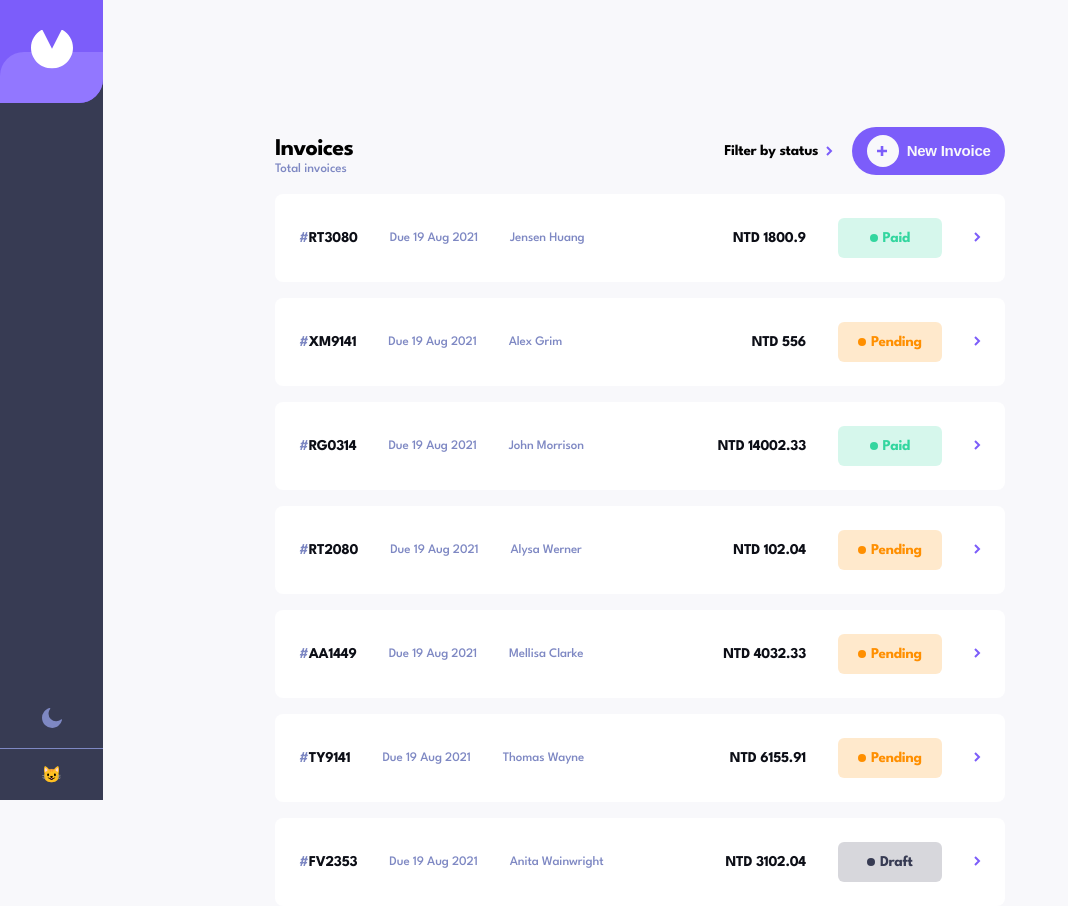
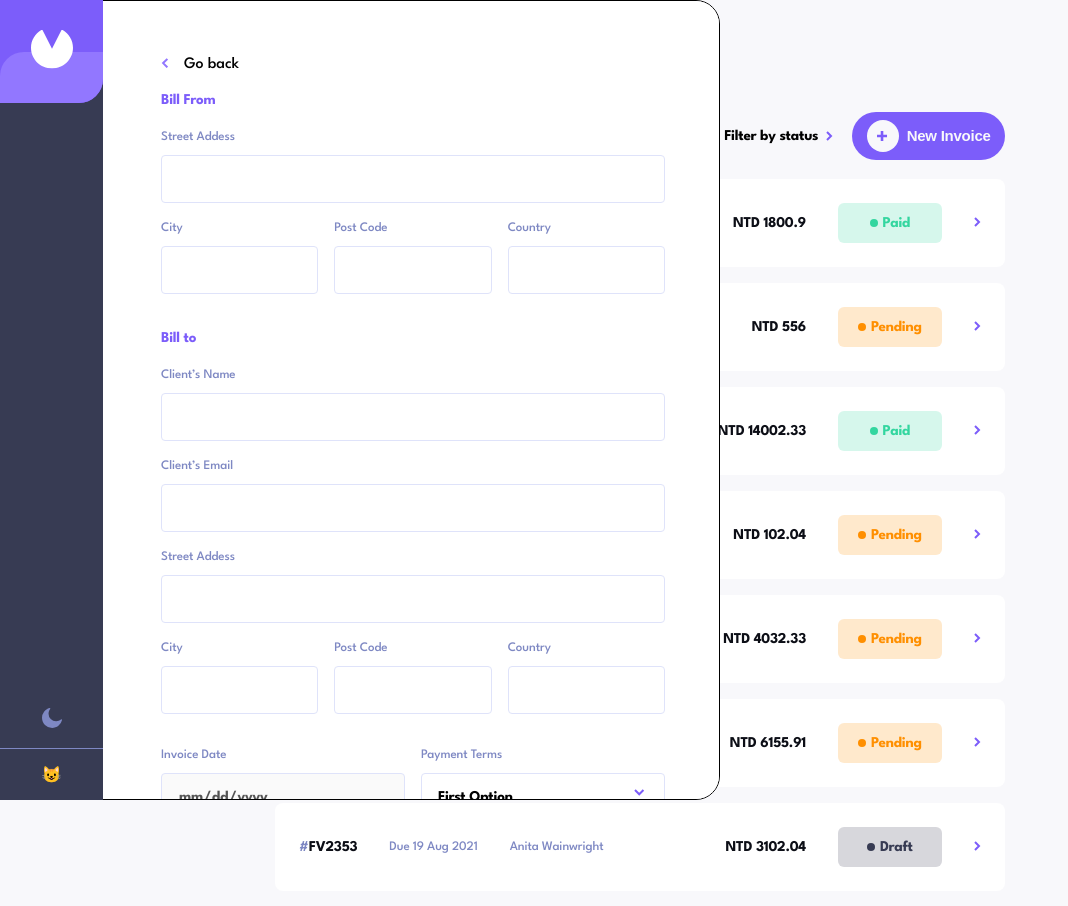
Before and after one commit to billybenntt/portfolio-project-6-invoice_app, a React (Vite) app: page / in a window 1280 px wide. Shown: the whole page, without its empty margins (0-1068 px from the left). Built offline with nearby package versions, Linux system fonts and the light colour scheme.

Commit message:
fixed side menu scroll

```diff
--- a/src/App.tsx
+++ b/src/App.tsx
@@ -9,8 +9,8 @@ function App() {
     const selectPage = isActive ? <InvoicesMainPage/> : <InvoicesSinglePage/>
     return (
         <>
-            {0 && <InvoiceForm/>}
             {selectPage}
+            {<InvoiceForm/>}
 
         </>
     )
--- a/src/components/InvoiceForm.tsx
+++ b/src/components/InvoiceForm.tsx
@@ -8,7 +8,7 @@ import FormListItem from "./subcomponents/FormListItem.tsx";
 function InvoiceForm() {
 
     const showBar = "show"
-    const isEditing = false
+    const isEditing = true
 
     return (
         <div className={`invoice-form ${showBar}`}>
--- a/src/components/InvoiceList.tsx
+++ b/src/components/InvoiceList.tsx
@@ -24,12 +24,11 @@ function InvoiceList() {
                     </div>
 
                     <div className="invoice-list__control">
-
                         <Filter/>
 
                         <div className="control__create">
-                            <Button text="new" type="1" show="mobile"/>
-                            <Button text="new Invoice" type="1" show="desktop"/>
+                            <Button text="new" type="1" show="mobile" style="primary"/>
+                            <Button text="new Invoice" type="1" show="desktop" style="primary"/>
                         </div>
                     </div>
                 </div>
--- a/src/components/subcomponents/Button.tsx
+++ b/src/components/subcomponents/Button.tsx
@@ -2,16 +2,17 @@ import IconPlus from '../../assets/icon-plus.svg'
 
 type Button = {
     text: string
+    style : "accent" | "primary"
     type: "1" | "2" | "3"
     show?: "mobile" | "desktop"
 }
 
 function Button(props: Button) {
 
-    const {text, type, show} = props
+    const {text, type, show, style} = props
 
     return (
-        <button className={`btn btn-primary-${type} ${show}`}>
+        <button className={`btn btn-${style}-${type} ${show}`}>
             <span className="btn-img">
             <img src={IconPlus} alt="icon-button"/>
             </span>
--- a/src/pages/invoicesSinglePage.tsx
+++ b/src/pages/invoicesSinglePage.tsx
@@ -1,30 +1,23 @@
 import Navbar from "../components/Navbar.tsx";
 import InvoiceCard from "../components/InvoiceCard.tsx";
 import invoice from "../data/sampleAllData.tsx";
-import Modal from "../components/Modal.tsx";
 
 
 function InvoicesSinglePage() {
-
-    const isLoading = false
     const showInvoices = Object.keys(invoice).length > 0
 
     return (
         <>
             <Navbar/>
-            {0 && <Modal/>}
+
+
             <main className="main-container">
-                {isLoading ? (
-                    <h1>Loading</h1>
+                {showInvoices ? (
+                    <InvoiceCard/>
                 ) : (
-                    <>
-                        {showInvoices ? (
-                            <InvoiceCard/>
-                        ) : (
-                            <h1>No Invoice</h1>
-                        )}
-                    </>
+                    <h1>No Invoice</h1>
                 )}
+
             </main>
         </>
     )
--- a/src/styles/output.css
+++ b/src/styles/output.css
@@ -723,14 +723,15 @@ body {
 }
 
 .invoice-form {
-  position: absolute;
+  position: fixed;
+  overflow-y: scroll;
+  scrollbar-width: none;
   width: 100%;
-  min-height: 100%;
+  height: 100%;
   top: 0;
-  left: 0;
+  opacity: 0;
   background-color: #FFFFFF;
   border: 1px solid black;
-  transform: translateX(-719px);
   padding-top: 5.7rem;
   padding-left: 0;
   z-index: 4;
@@ -776,8 +777,7 @@ body {
 }
 
 .invoice-form.show {
-  transition: all 0.2s linear;
-  transform: translateX(0px);
+  opacity: 1;
 }
 
 @media only screen and (min-width: 768px) {
--- a/src/styles/scss/_layout.scss
+++ b/src/styles/scss/_layout.scss
@@ -5,6 +5,7 @@ body {
   font-family: $font-sans;
   background-color: $accent-light-100;
 }
+
 
 // LAYOUT
 .main-container {
@@ -353,18 +354,18 @@ body {
 // INVOICE FORM
 
 .invoice-form {
-  position: absolute;
+  position: fixed;
+  overflow-y: scroll;
+  scrollbar-width: none;
   width: 100%;
-  min-height: 100%;
+  height: 100%;
   top: 0;
-  left: 0;
+  opacity: 0;
   background-color: $accent-light-000;
   border: 1px solid black;
-  transform: translateX(-719px);
   padding-top: 5.7rem;
   padding-left: 0;
   z-index: 4;
-
 
   .invoice-form-center {
     width: $max-w-sm;
@@ -423,8 +424,7 @@ body {
 }
 
 .invoice-form.show {
-  transition: all 0.2s linear;
-  transform: translateX(0px);
+  opacity: 1;
 }
 
 
```
